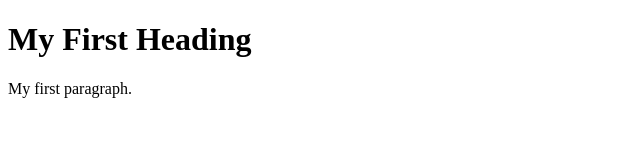
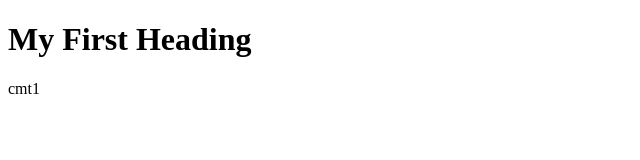
Before and after one commit to GuoHeZuYa/ISS-DevSecOps-WS2, a plain HTML site: page index.html in a window 1280 px wide. Shown: the whole page, without its empty margins (0-640 px from the left). Drawn offline with Linux system fonts and the light colour scheme.

Commit message:
commit 1

```diff
--- a/index.html
+++ b/index.html
@@ -3,7 +3,7 @@
 <body>
 
 <h1>My First Heading</h1>
-<p>My first paragraph.</p>
+<p>cmt1</p>
 
 </body>
 </html>
```
